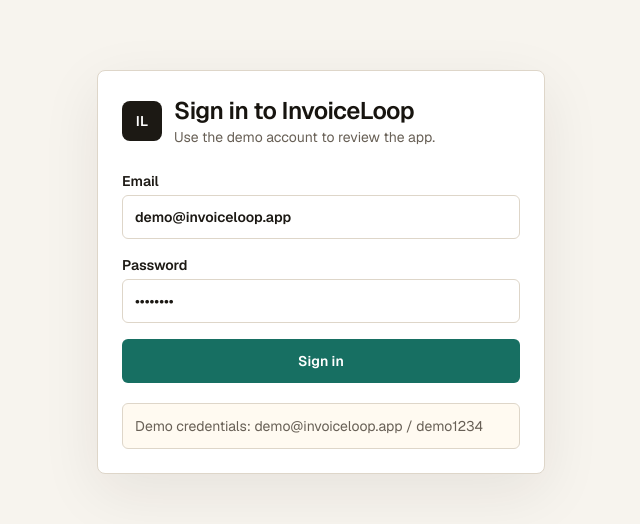
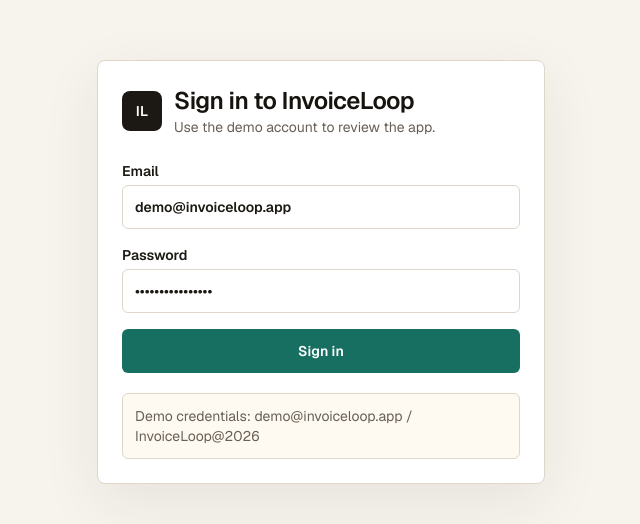
Before and after one commit to akhileshsvh2020-star/invoiceloop, a Next.js app: page /login in a window 1280 px wide. Shown: the part 128-652 px from the top of the page, without its empty margins (319-959 px from the left). Built offline with nearby package versions, Linux system fonts and the light colour scheme; no server answers.

Commit message:
fix: use stronger demo password

```diff
--- a/prisma/seed.cjs
+++ b/prisma/seed.cjs
@@ -104,7 +104,7 @@
     data: {
       name: "Demo User",
       email: "demo@invoiceloop.app",
-      passwordHash: hashPassword("demo1234"),
+      passwordHash: hashPassword("InvoiceLoop@2026"),
     },
   });
 
--- a/src/app/login/page.tsx
+++ b/src/app/login/page.tsx
@@ -57,7 +57,7 @@
             Password
             <input
               className="field"
-              defaultValue="demo1234"
+              defaultValue="InvoiceLoop@2026"
               name="password"
               required
               type="password"
@@ -69,7 +69,7 @@
         </form>
 
         <p className="mt-5 rounded-md border border-[var(--line)] bg-[var(--panel)] p-3 text-sm text-[var(--muted)]">
-          Demo credentials: demo@invoiceloop.app / demo1234
+          Demo credentials: demo@invoiceloop.app / InvoiceLoop@2026
         </p>
       </section>
     </main>
--- a/src/app/page.tsx
+++ b/src/app/page.tsx
@@ -167,8 +167,8 @@
               />
             </div>
             <p className="mt-6 rounded-md border border-white/10 bg-white/5 p-4 text-sm leading-6 text-white/75">
-              Demo account: demo@invoiceloop.app / demo1234. Sessions are
-              stored in httpOnly cookies and protected server-side.
+              Demo account: demo@invoiceloop.app / InvoiceLoop@2026.
+              Sessions are stored in httpOnly cookies and protected server-side.
             </p>
           </aside>
         </section>
```
Also changed, not shown: 1 other file (tests, documents, lock files or other folders).
